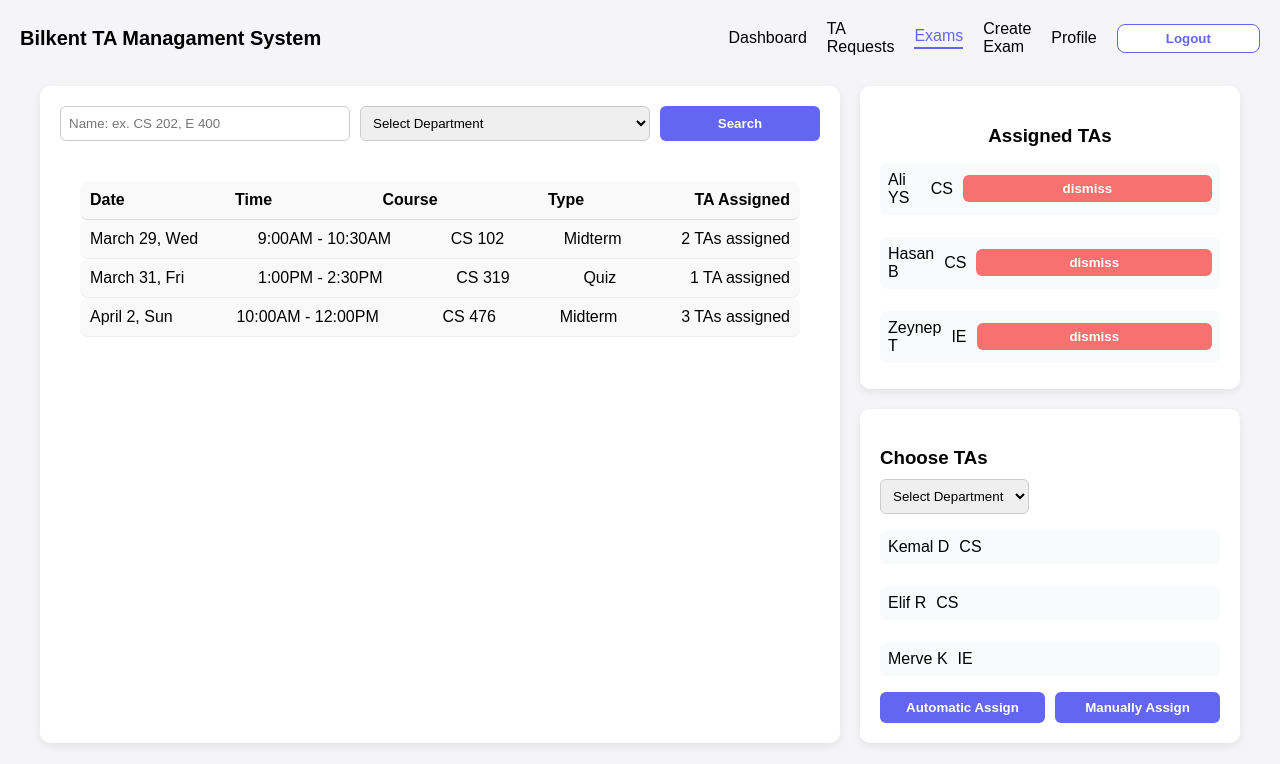
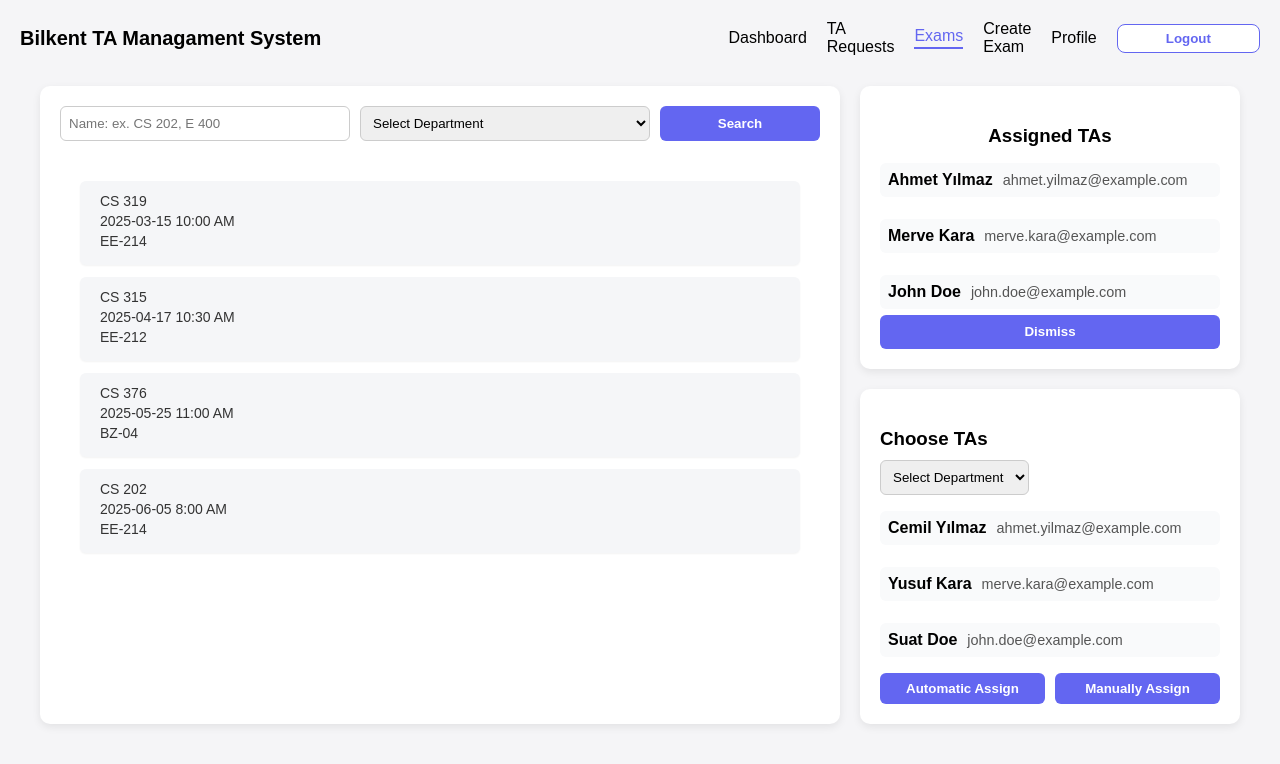
Before and after one commit to Alperen41-tech/Bilkent-TA-Proctor-Management-System, a React (Create React App) app in the folder UI/uiapp/: page /do-exams in a window 1280 px wide. Shown: the top 764 px of the page. Built offline with nearby package versions, Linux system fonts and the light colour scheme.

Commit message:
Deans Office Exam Page Progress

```diff
--- a/UI/uiapp/src/DO/DOExamsPage.css
+++ b/UI/uiapp/src/DO/DOExamsPage.css
@@ -63,11 +63,7 @@
     padding: 10px;
   }
 
-  .table-row.header {
-    font-weight: bold;
-    border-bottom: 1px solid #ddd;
-    padding-bottom: 10px;
-  }
+
 
   .table-row:not(.header) {
     border-bottom: 1px solid #eee;
@@ -113,16 +109,6 @@
     border-radius: 6px;
   }
 
-  /* Dismiss Button */
-  .dismiss-button {
-    margin-left: auto;
-    background-color: #f87171; /* red color */
-    color: white;
-    border: none;
-    padding: 6px 10px;
-    border-radius: 6px;
-    cursor: pointer;
-  }
 
   /* Choose TAs Panel */
   .choose-header {
--- a/UI/uiapp/src/DO/DOExamsPage.jsx
+++ b/UI/uiapp/src/DO/DOExamsPage.jsx
@@ -1,39 +1,63 @@
 import React, { useState } from "react";
 import NavbarDO from "./NavbarDO";
 import "./DOExamsPage.css";
+import AdminDatabaseItem from "../Admin/AdminDatabaseItem";
+import TAItem from "../TAItem";
+
+
+
 
 const DOExamsPage = () => {
   // Example exam data
-  const [exams, setExams] = useState([
+    const [selectedTA, setSelectedTA] = useState(null);
+
+
+
+  const adminDatabaseItems = [
     {
-      date: "March 29, Wed",
-      time: "9:00AM - 10:30AM",
-      course: "CS 102",
-      type: "Midterm",
-      taAssigned: "2 TAs assigned",
+      type: 'exam',
+      data: {
+        id: 3,
+        course: "CS 319",
+        date: "2025-03-15",
+        time: "10:00 AM",
+        location: "EE-214"
+      }
     },
     {
-      date: "March 31, Fri",
-      time: "1:00PM - 2:30PM",
-      course: "CS 319",
-      type: "Quiz",
-      taAssigned: "1 TA assigned",
+      type: 'exam',
+      data: {
+        id: 3,
+        course: "CS 315",
+        date: "2025-04-17",
+        time: "10:30 AM",
+        location: "EE-212"
+      }
     },
     {
-      date: "April 2, Sun",
-      time: "10:00AM - 12:00PM",
-      course: "CS 476",
-      type: "Midterm",
-      taAssigned: "3 TAs assigned",
+      type: 'exam',
+      data: {
+        id: 3,
+        course: "CS 376",
+        date: "2025-05-25",
+        time: "11:00 AM",
+        location: "BZ-04"
+      }
     },
-  ]);
+    {
+      type: 'exam',
+      data: {
+        id: 3,
+        course: "CS 202",
+        date: "2025-06-05",
+        time: "8:00 AM",
+        location: "EE-214"
+      }
+    },
+  ];
 
-  // Example assigned TAs
-  const [assignedTAs, setAssignedTAs] = useState([
-    { name: "Ali YS", department: "CS" },
-    { name: "Hasan B", department: "CS" },
-    { name: "Zeynep T", department: "IE" },
-  ]);
+
+
 
   // Example available TAs
   const [availableTAs, setAvailableTAs] = useState([
@@ -46,13 +70,7 @@ const DOExamsPage = () => {
   const [searchQuery, setSearchQuery] = useState("");
   const [departmentFilter, setDepartmentFilter] = useState("");
 
-  // Handle TA dismissal
-  const handleDismissTA = (index) => {
-    // Remove the TA from assignedTAs
-    const newAssigned = [...assignedTAs];
-    newAssigned.splice(index, 1);
-    setAssignedTAs(newAssigned);
-  };
+
 
   // Dummy logic for "Automatic Assign"
   const handleAutomaticAssign = () => {
@@ -63,6 +81,46 @@ const DOExamsPage = () => {
   const handleManualAssign = () => {
     alert("Manual assignment logic goes here.");
   };
+
+
+  const handleTAClick = (ta) => {
+    const key = `${ta.firstName}-${ta.lastName}-${ta.email}`;
+    setSelectedTA(key);
+  };
+
+
+  const createLogsDatabaseItems = () => {
+    return(
+    adminDatabaseItems.map((item) => (
+      <AdminDatabaseItem
+        key={`${item.type}-${item.data.id}`}
+        type={item.type}
+        data={item.data}
+        onDelete={(id) => console.log(`Deleted ${item.type} with ID: ${id}`)}
+        onSelect={(data) => false}
+        isSelected={false}
+        inLog={true} // Assuming this is not a log item
+      />
+    )))
+  }
+
+
+
+  const createTAItem = (firstName, lastName, email, onClickHandler, selectedTAKey) => {
+    const ta = { firstName, lastName, email };
+    const key = `${firstName}-${lastName}-${email}`;
+    const isSelected = selectedTAKey === key;
+
+    return (
+      <TAItem
+        key={key}
+        ta={ta}
+        onClick={onClickHandler}
+        isSelected={isSelected}
+      />
+    );
+  };
+
 
   return (
     <div className="do-exams-container">
@@ -91,22 +149,9 @@ const DOExamsPage = () => {
           </div>
 
           <div className="exams-table">
-            <div className="table-row header">
-              <div>Date</div>
-              <div>Time</div>
-              <div>Course</div>
-              <div>Type</div>
-              <div>TA Assigned</div>
-            </div>
-            {exams.map((exam, index) => (
-              <div className="table-row" key={index}>
-                <div>{exam.date}</div>
-                <div>{exam.time}</div>
-                <div>{exam.course}</div>
-                <div>{exam.type}</div>
-                <div>{exam.taAssigned}</div>
-              </div>
-            ))}
+
+            {createLogsDatabaseItems()}
+
           </div>
         </div>
 
@@ -116,16 +161,14 @@ const DOExamsPage = () => {
           <div className="assigned-tas">
             <h3>Assigned TAs</h3>
             <div className="assigned-list">
-              {assignedTAs.map((ta, idx) => (
-                <div className="ta-item" key={idx}>
-                  <span>{ta.name}</span>
-                  <span>{ta.department}</span>
-                  <button className="dismiss-button" onClick={() => handleDismissTA(idx)}>
-                    dismiss
-                  </button>
-                </div>
-              ))}
+              {createTAItem("Ahmet", "Yılmaz", "ahmet.yilmaz@example.com", handleTAClick, selectedTA)}
+              {createTAItem("Merve", "Kara", "merve.kara@example.com", handleTAClick, selectedTA)}
+              {createTAItem("John", "Doe", "john.doe@example.com", handleTAClick, selectedTA)}
+
             </div>
+            <button className="dismissTA-button" >
+                Dismiss
+            </button>
           </div>
 
           {/* Choose TAs */}
@@ -140,12 +183,9 @@ const DOExamsPage = () => {
               </select>
             </div>
             <div className="choose-list">
-              {availableTAs.map((ta, idx) => (
-                <div className="ta-item" key={idx}>
-                  <span>{ta.name}</span>
-                  <span>{ta.department}</span>
-                </div>
-              ))}
+              {createTAItem("Cemil", "Yılmaz", "ahmet.yilmaz@example.com", handleTAClick, selectedTA)}
+              {createTAItem("Yusuf", "Kara", "merve.kara@example.com", handleTAClick, selectedTA)}
+              {createTAItem("Suat", "Doe", "john.doe@example.com", handleTAClick, selectedTA)}
             </div>
             <div className="choose-actions">
               <button className="assign-button" onClick={handleAutomaticAssign}>
--- a/UI/uiapp/src/LoginPage.jsx
+++ b/UI/uiapp/src/LoginPage.jsx
@@ -13,7 +13,7 @@ const LoginPage = () => {
 
 
   const handleLogin = async () => {
-    navigate("/admin-profile"); // Change this to the appropriate page for your role
+    navigate("/do-profile"); // Change this to the appropriate page for your role
     //navigate("ds-dashboard"); // Change this to the appropriate page for your role
     /*
     try {
```
